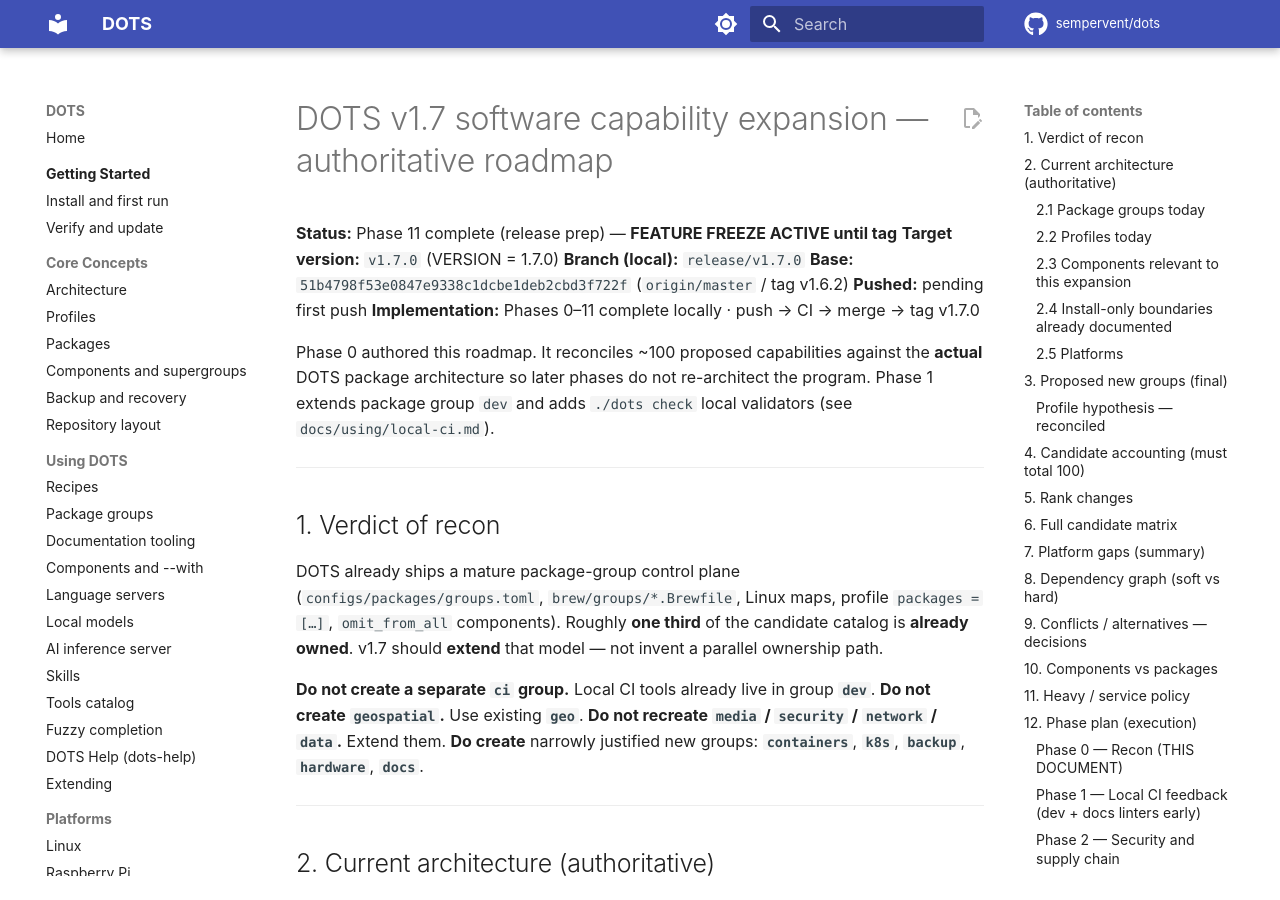
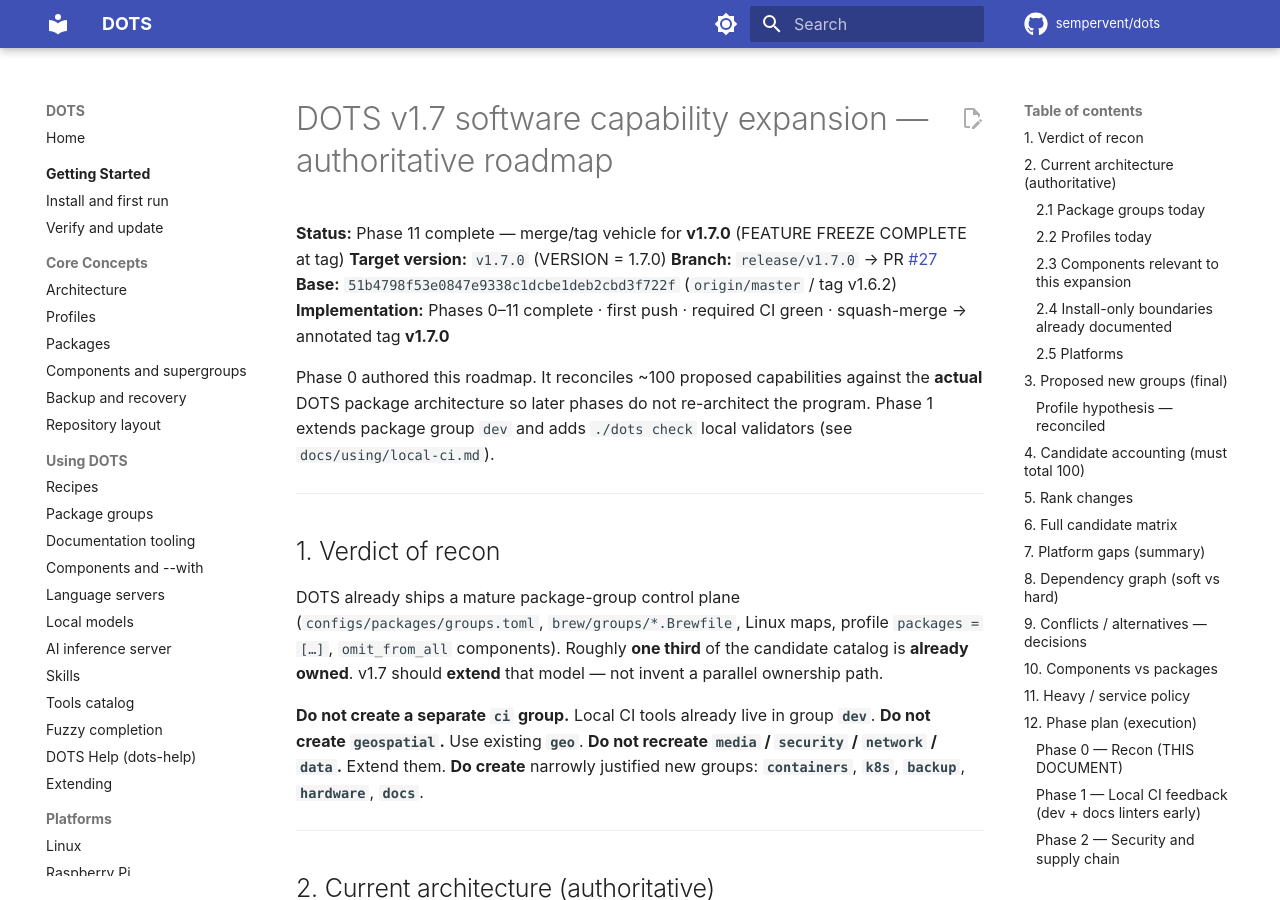
Before and after one commit to sempervent/dots, an MkDocs documentation site: the page built from docs/maintainers/v1.7-software-expansion.md, in a window 1280 px wide and 900 px high. Built offline with MkDocs 1.6.1 and Material for MkDocs 9.7.7, drawn with Linux system fonts in a browser that asks for light colours; comment, search, counter and statistics services are not loaded.

Commit message:
docs(maintainers): finalize v1.7 Phase 11 roadmap release status
Record PR #27 as the release vehicle and mark Phase 11 complete ahead
of squash-merge and the v1.7.0 tag.

```diff
--- a/docs/maintainers/v1.7-software-expansion.md
+++ b/docs/maintainers/v1.7-software-expansion.md
@@ -1,11 +1,10 @@
 # DOTS v1.7 software capability expansion — authoritative roadmap
 
-**Status:** Phase 11 complete (release prep) — **FEATURE FREEZE ACTIVE until tag**
+**Status:** Phase 11 complete — merge/tag vehicle for **v1.7.0** (FEATURE FREEZE COMPLETE at tag)
 **Target version:** `v1.7.0` (VERSION = 1.7.0)
-**Branch (local):** `release/v1.7.0`
+**Branch:** `release/v1.7.0` → PR [#27](https://github.com/sempervent/dots/pull/27)
 **Base:** `51b4798f53e0847e9338c1dcbe1deb2cbd3f722f` (`origin/master` / tag v1.6.2)
-**Pushed:** pending first push
-**Implementation:** Phases 0–11 complete locally · push → CI → merge → tag v1.7.0
+**Implementation:** Phases 0–11 complete · first push · required CI green · squash-merge → annotated tag **v1.7.0**
 
 Phase 0 authored this roadmap. It reconciles ~100 proposed capabilities against the **actual** DOTS package architecture so later phases do not re-architect the program. Phase 1 extends package group `dev` and adds `./dots check` local validators (see `docs/using/local-ci.md`).
 
```
